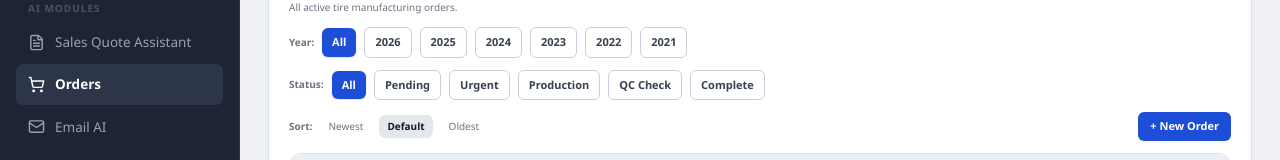
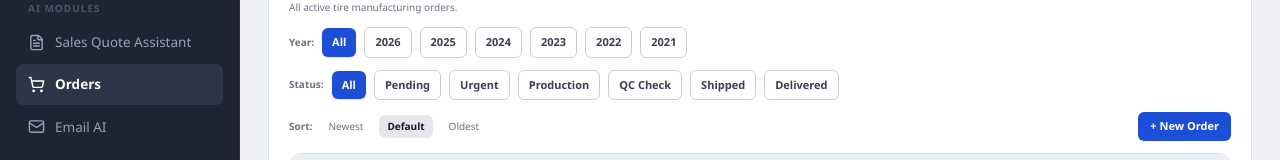
Before and after one commit to rhulucas/TIREOPS-AI, a Next.js app: page /orders in a window 1280 px wide. Shown: the part 212-372 px from the top of the page. Built offline with nearby package versions, Linux system fonts and the light colour scheme; no server answers.

Commit message:
Fix orders: add DELIVERED badge, Delivered filter, and better error messages - Add DELIVERED to statusClass map (was missing, causing no badge display) - Replace Complete filter with Shipped+Delivered in status filter bar - Show actual API error message when status update fails (instead of generic)

```diff
--- a/src/app/orders/page.tsx
+++ b/src/app/orders/page.tsx
@@ -24,6 +24,7 @@ const statusClass: Record<string, string> = {
   PRODUCTION: "badge-production",
   QC_CHECK: "badge-qc",
   SHIPPED: "badge-complete",
+  DELIVERED: "badge-complete",
   COMPLETE: "badge-complete",
 };
 
@@ -265,10 +266,13 @@ function OrdersContent() {
         headers: { "Content-Type": "application/json" },
         body: JSON.stringify({ status }),
       });
-      if (!res.ok) throw new Error("Failed");
+      if (!res.ok) {
+        const errData = await res.json().catch(() => ({}));
+        throw new Error(errData?.error || `HTTP ${res.status}`);
+      }
       loadOrders();
-    } catch {
-      alert("Failed to update status");
+    } catch (e) {
+      alert("Failed to update status: " + (e instanceof Error ? e.message : String(e)));
     } finally {
       setUpdating(null);
     }
@@ -354,7 +358,8 @@ function OrdersContent() {
                 { value: "URGENT", label: "Urgent" },
                 { value: "PRODUCTION", label: "Production" },
                 { value: "QC_CHECK", label: "QC Check" },
-                { value: "COMPLETE", label: "Complete" },
+                { value: "SHIPPED", label: "Shipped" },
+                { value: "DELIVERED", label: "Delivered" },
               ].map(({ value, label }) => (
                 <button
                   key={value}
```
